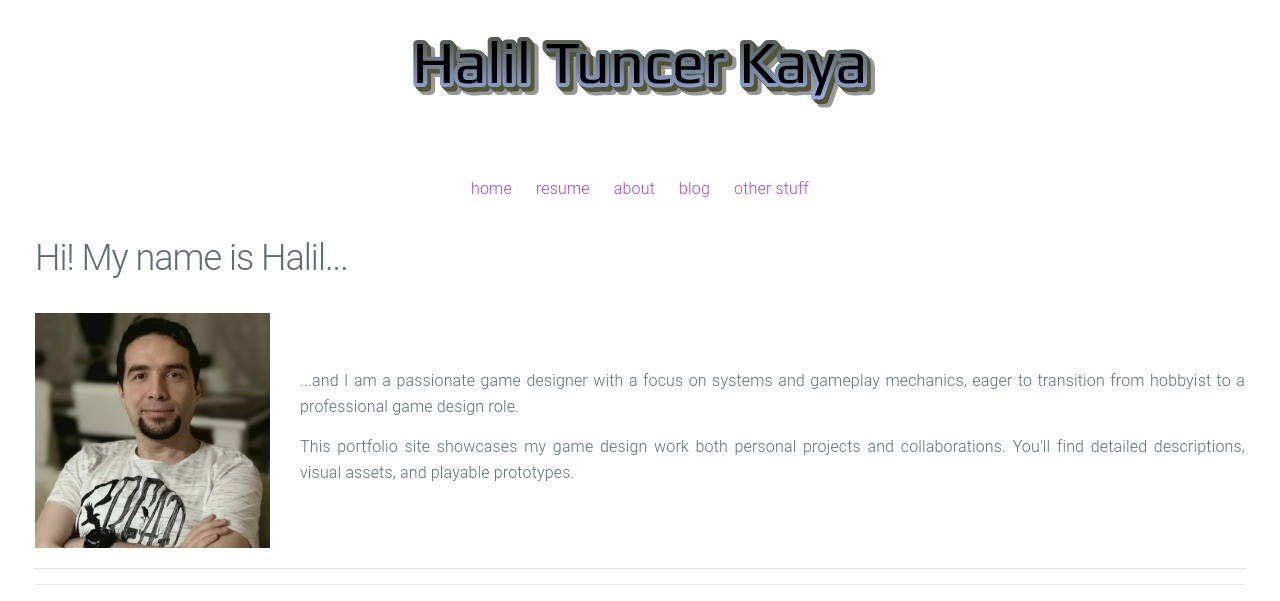
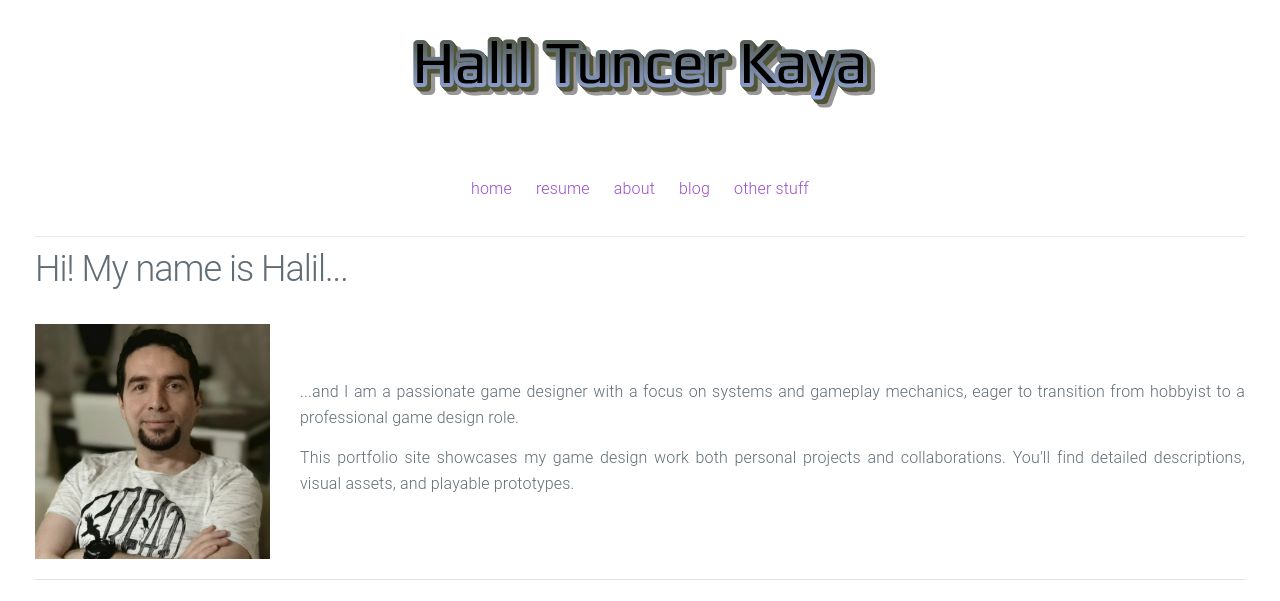
Before and after one commit to htramu/htk.github.io, a Jekyll site: the page built from index.html, in a window 1280 px wide. Shown: the top 601 px of the page. Built offline with Jekyll 4.4.1, drawn with Linux system fonts in a browser that asks for light colours.

Commit message:
Update home.html

```diff
--- a/_layouts/home.html
+++ b/_layouts/home.html
@@ -15,7 +15,7 @@
       {% include header.html %}
 
       <div class="container">
-		<div>
+		<div class="site-info">
 			<h2 class="info-heading">Hi! My name is Halil...</h2>
 			<table border="0" cellspacing="0" cellpadding="0">
 				<tr>
@@ -33,7 +33,7 @@
 				</tr>
 			</table>
 			</div>
-			<div class="site-info">
+			<div>
 				<h2 class="info-heading">Latest Project</h2>
 				<table border="0" cellspacing="0" cellpadding="0">
 					<tr>
```
